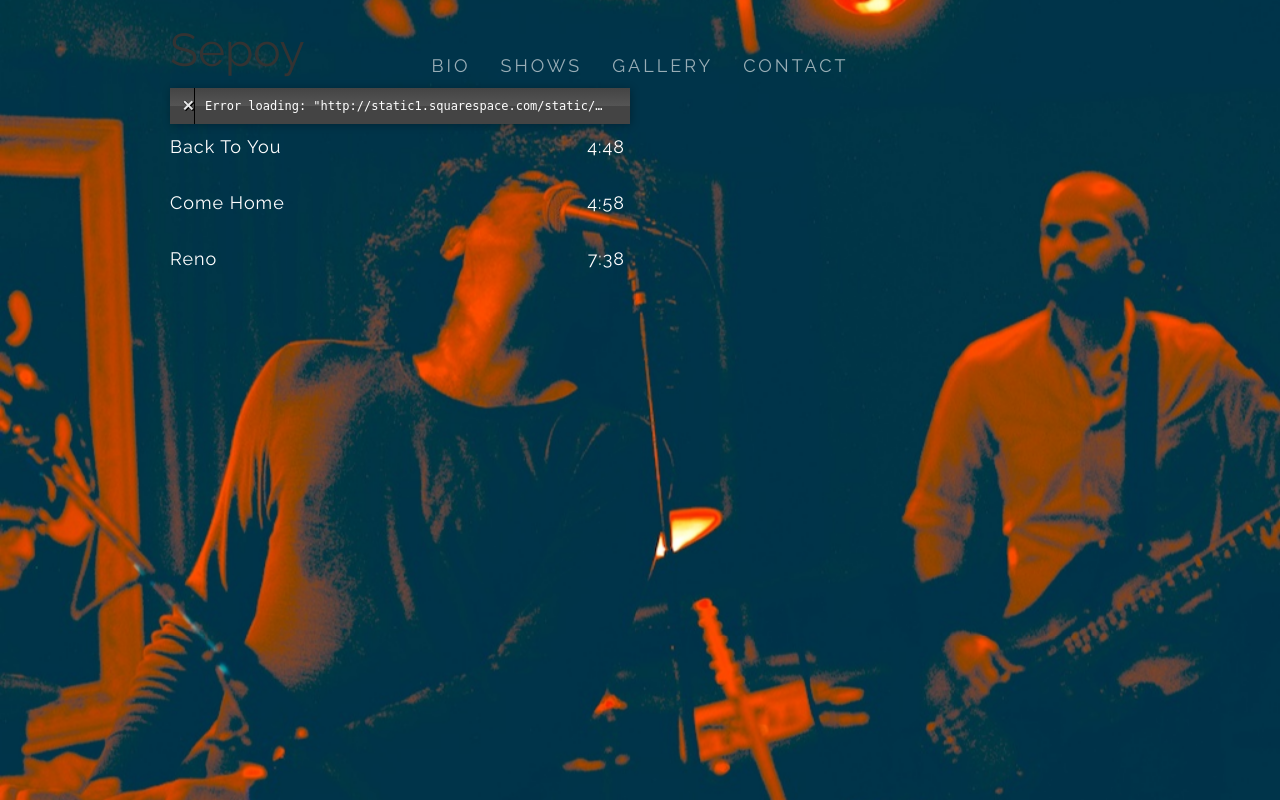
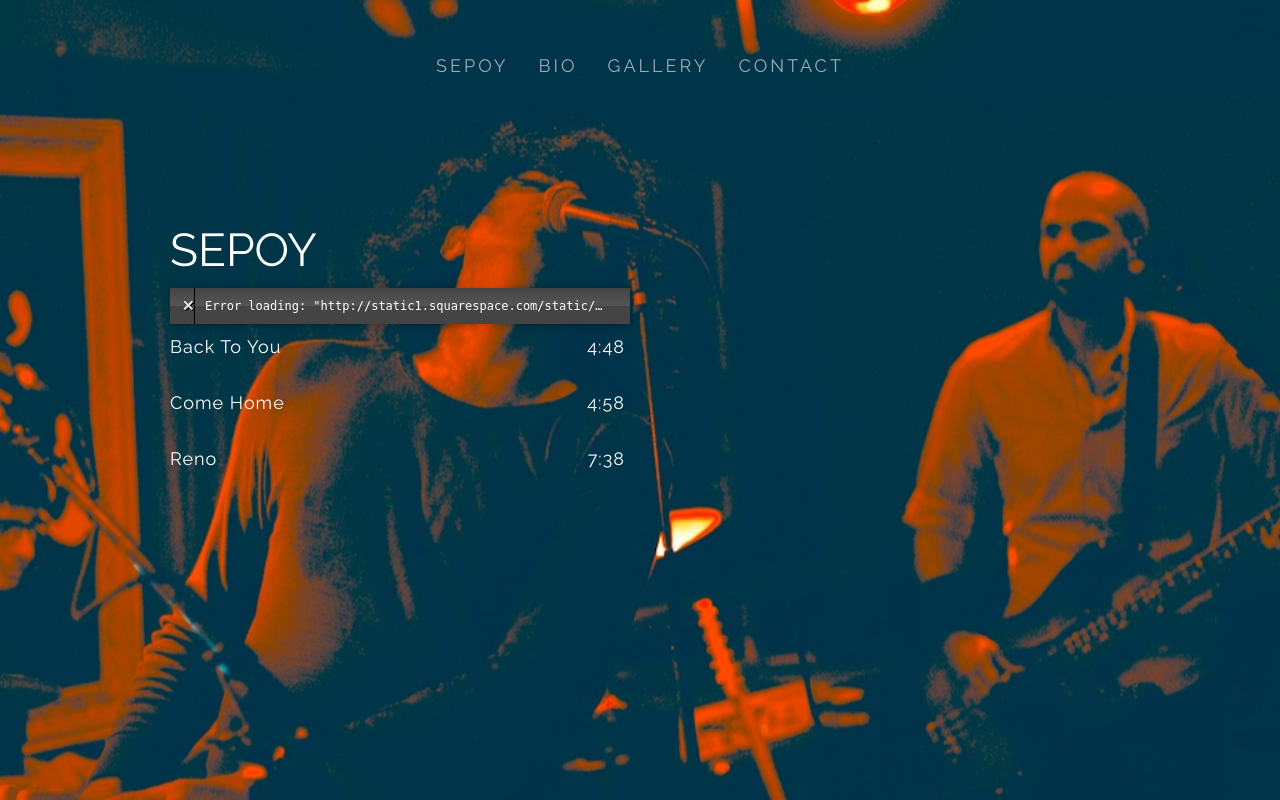
Before and after one commit to nityaoberoi/sepoy, a Flask app: page / in a window 1280 px wide. Run offline with Flask 2, Linux system fonts and the light colour scheme; style sheets or scripts are compiled from the project's sources; some libraries are stand-ins or nearby versions.

Commit message:
Some minor style fixes, adding sepoy to navigation, adding audio files

```diff
--- a/static/scss/pages/_base.scss
+++ b/static/scss/pages/_base.scss
@@ -11,7 +11,13 @@ body {
 /* Header Image Background - Change the URL below to your image path (example: ../images/background.jpg) */
 
 .homeslider {
+  background: no-repeat center center fixed;
+  -webkit-background-size: cover;
+  -moz-background-size: cover;
+  background-size: cover;
+  -o-background-size: cover;
   background-color: #CCC;
+  background-image: url('../img/backgrounds/cover.jpg');
   border: 0px !important;
   height: 100%;
   margin: 0;
@@ -60,6 +66,17 @@ body {
   position: relative;
   width: 100%;
   z-index: 999;
+
+  &.splash-content {
+    padding-top: 200px;
+  }
+}
+
+.header-main {
+  h1 {
+    color: #fff;
+    text-transform: uppercase;
+  }
 }
 
 // Player
@@ -67,20 +84,21 @@ body {
 .audio-player {
 
   .icon-wrapper {
-    width: 48px;
-    height: 48px;
-    margin: 0 7px 0 0;
     border-radius: 100%;
     border: 2px solid white;
     cursor: pointer;
     color: #000;
+    height: 48px;
+    margin: 0 7px 0 0;
+    width: 48px;
+    padding: 6px;
   }
 
   .track-progress-bar {
-    position: relative;
     cursor: pointer;
     height: 2px;
     padding-bottom: 10px;
+    position: relative;
   }
 
   .track {
--- a/templates/base.html
+++ b/templates/base.html
@@ -37,8 +37,8 @@
             <!-- Collect the nav links, forms, and other content for toggling -->
             <div class="collapse navbar-collapse" id="bs-example-navbar-collapse-1">
                 <ul class="nav navbar-nav">
+                    <li class="hidden-xs"><a href="/">Sepoy</a></li>
                     <li><a href="/bio">Bio</a></li>
-                    <li><a href="/shows">Shows</a></li>
                     <li><a href="/gallery">Gallery</a></li>
                     <li><a href="/contact">Contact</a></li>
                 </ul>
--- a/templates/index.html
+++ b/templates/index.html
@@ -7,15 +7,15 @@
       <li class="slide2 full-cover"></li>
     </ul>
   </div>
-  <div class="content">
-    <div class="content-cell container">
+  <div class="container">
+    <div class="content splash-content">
       <div class="row">
-        <div class="col-md-6 header-main">
+        <div class="col-md-6 col-sm-10 header-main">
           <h1>Sepoy</h1>
         </div>
       </div>
       <div class="row">
-        <div class="col-md-6 audio-player">
+        <div class="col-md-6 col-sm-10 audio-player">
           <div class="controls">
             <audio src="http://static1.squarespace.com/static/54ae6b4be4b0faae8686b3f2/54d689b2e4b02a87a2173798/54d689bae4b02a87a21737d3/1423346106819/Back+To+You.mp3" preload="auto"/>
               <!-- <a class="button button-previous icon-wrapper">
```
Also changed, not shown: static/css/screen.css, 4 other files.
